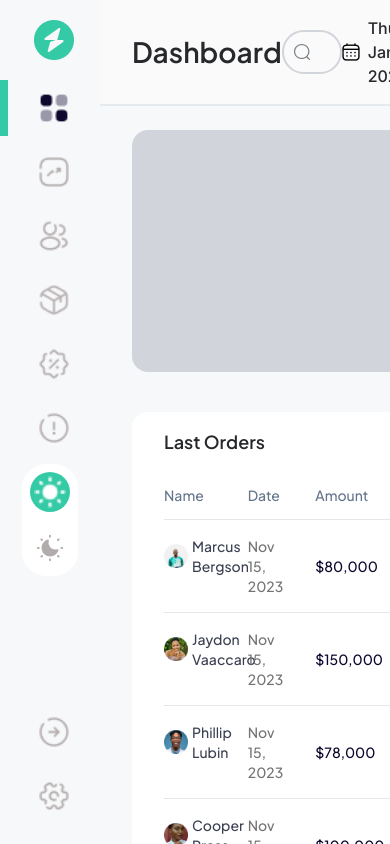
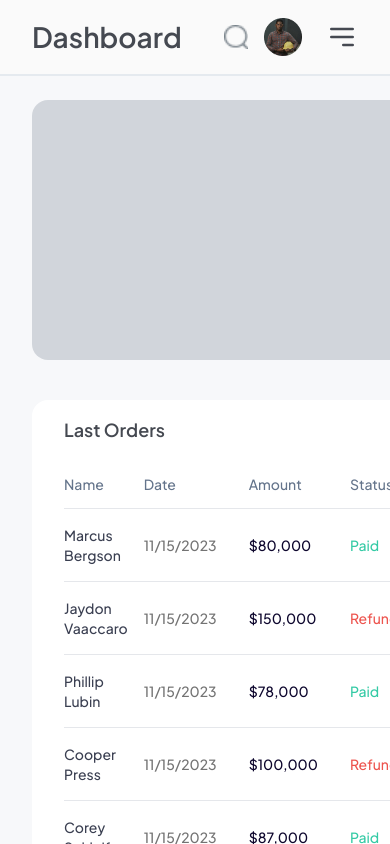
Before and after one commit to dExtinctedCoder/geegpay-frontend-challenge, a React (Vite) app: page / in a window 390 px wide. Built offline with nearby package versions, Linux system fonts and the light colour scheme.

Commit message:
(feat): make component mobile responsive

```diff
--- a/src/components/dashboard/card.tsx
+++ b/src/components/dashboard/card.tsx
@@ -15,7 +15,7 @@ interface PropsType {
 export function AnalyticsCard({ title, value, icon, percent, type, isBg = false }: PropsType) {
   return (
     <div className={`flex flex-col gap-y-2 p-4 rounded-2xl dark:bg-gray-800 bg-white shadow-sm`}>
-      <div className='flex items-center justify-between'>
+      <div className='flex items-center lg:gap-x-0 justify-between'>
         {
           !isBg ?
             (
@@ -40,7 +40,7 @@ export function AnalyticsCard({ title, value, icon, percent, type, isBg = false
       </div>
       <h4 className='text-[#898989] font-medium capitalize text-lg'>{title}</h4>
       <p className={`font-semibold text-2xl dark:text-gray-200 text-[#3A3F51]`}>{value}</p>
-      <div className='flex items-center justify-between'>
+      <div className='flex items-center gap-x-4 lg:gap-x-0 lg:justify-between'>
         <div className={`flex items-center text-xs font-medium rounded-3xl px-2 py-1 ${type === 'profit' ? 'text-[#34caa5] bg-[rgb(52,202,165,12%)]' : 'text-[#ED544E] bg-[rgb(237,84,78,12%)]'}`}>
           <span className='mr-1'>
             {
--- a/src/components/dashboard/order-table.tsx
+++ b/src/components/dashboard/order-table.tsx
@@ -57,7 +57,7 @@ const orders = [
   },
 ]
 
-function RecentOrder({ theme }: { theme?: string }) {
+function RecentOrder() {
   const contentRef = useRef({} as HTMLDivElement)
 
   const handleInvoiceClick = (order: typeof orders[0]) => {
@@ -67,7 +67,17 @@ function RecentOrder({ theme }: { theme?: string }) {
       return alert(`Could not retreive invoice details (order payment status failed)`)
     }
   }
-
+  const options = {
+    weekday: 'long',
+    year: 'numeric',
+    month: 'numeric',
+    day: 'numeric'
+  }
+  const formatDate = (date: string) => {
+    const currentDate = new Date(date)
+    const dateFormat = currentDate.toLocaleDateString('en-us', options).split(",")[1]
+    return dateFormat
+  }
   return (
     <div>
       <div className="flex items-center justify-between mb-4">
@@ -87,12 +97,12 @@ function RecentOrder({ theme }: { theme?: string }) {
         </TableHeader>
         <TableBody>
           {orders.map((order) => (
-            <TableRow className={`dark:text-gray-100 text-[#0D062D] hover:bg-inherit`} key={order.name + order.date}>
-              <TableCell className={`px-0 dark:text-gray-200 text-[#3A3F51] flex items-center`}><img src={order.logo} alt={`${order.name} PROFILE-IMAGE`} width={24} height={24} className="mr-1" /> {order.name}</TableCell>
-              <TableCell className={`font-medium dark:text-gray-100 text-[#737373]`}>{order.date}</TableCell>
+            <TableRow className={`dark:text-gray-100 sm:text-sm text-[#0D062D] hover:bg-inherit`} key={order.name + order.date}>
+              <TableCell className={`px-0 dark:text-gray-200 text-[#3A3F51] flex items-center`}><img src={order.logo} alt={`${order.name} PROFILE-IMAGE`} width={24} height={24} className="mr-1 hidden lg:block" /> {order.name}</TableCell>
+              <TableCell className={`font-medium dark:text-gray-100 text-[#737373]`}><span className="hidden lg:inline">{order.date}</span><span className="lg:hidden">{`${formatDate(order.date)}`}</span></TableCell>
               <TableCell className={``}>${(Intl.NumberFormat('en-us').format(order.amount))}</TableCell>
               <TableCell className={`${order.status.toLowerCase() === 'paid' ? 'text-[#34CAA5]' : 'text-[#ED544E]'} `}>{order.status}</TableCell>
-              <TableCell className="text-right px-0 text-sm"><button onClick={() => handleInvoiceClick(order)} className="flex items-center justify-end w-full gap-x-1"><img src={VIEW} alt="IMG-DOWNLOAD" className={`dark:invert invert-0`} />View</button></TableCell>
+              <TableCell className="text-right px-0 text-sm"><button onClick={() => handleInvoiceClick(order)} className="flex items-center justify-end w-full gap-x-1"><img src={VIEW} alt="IMG-DOWNLOAD" className={`dark:invert invert-0`} /><span className="hidden lg:inline">View</span></button></TableCell>
             </TableRow>
           ))}
         </TableBody>
--- a/src/components/dashboard/searchbar.tsx
+++ b/src/components/dashboard/searchbar.tsx
@@ -1,11 +1,16 @@
+import { useState } from 'react'
 import { Link } from 'react-router-dom'
+import { HiOutlineMenuAlt3 } from 'react-icons/hi'
+import { FaAngleDown } from "react-icons/fa";
 import CALENDAR from '../../assets/icons/calendar.png'
 import NOTIFICATION from '../../assets/icons/solar_bell-outline.png'
 import PROFILEIMAGE from '../../assets/images/profile.png'
 import SEARCH from '../../assets/icons/search.png'
-import { FaAngleDown } from "react-icons/fa";
+import { SheetTrigger, SheetContent, Sheet } from '../ui/sheet';
+import MenuSidebar from './menubar';
 
 function Searchbar() {
+  const [showSearchbar, setSearchbar] = useState(false)
   const options = {
     weekday: 'long',
     year: 'numeric',
@@ -17,14 +22,28 @@ function Searchbar() {
   const dateFormat = currentDate.toLocaleDateString('en-us', options).split(",")
 
   return (
-    <header className={`z-50 bg-[#FAFAFA] border-[#E5EAEF] dark:bg-gray-900 dark:border-gray-700 sticky top-0 w-full flex items-center justify-between py-4 px-8 border-b-2`}>
+    <Sheet>
+      <header className={`z-50 bg-[#FAFAFA] border-[#E5EAEF] dark:bg-gray-900 dark:border-gray-700 sticky top-0 left-0 right-0 w-full flex items-center justify-between py-4 px-8 border-b-2`}>
         <div>
           <h2 className="text-[28px] font-semibold">Dashboard</h2>
         </div>
-      <div className="basis-[30%]">
+        <div className="lg:hidden flex items-center gap-x-4">
+          <div onClick={() => setSearchbar(!showSearchbar)} className="">
+            <img src={SEARCH} alt="IMG-SEARCH-ICON" className="w-6 h-6 cursor-pointer" />
+          </div>
+          <div>
+            <img src={PROFILEIMAGE} alt="IMG-PROFILE-IMAGE" />
+          </div>
+          <SheetTrigger asChild>
+            <div onClick={() => { }}>
+              <HiOutlineMenuAlt3 fontSize={32} className='cursor-pointer ml-2' />
+            </div>
+          </SheetTrigger>
+        </div>
+        <div className="basis-[25%] hidden lg:block">
           <input style={{ backgroundImage: `url(${SEARCH})`, backgroundRepeat: 'no-repeat', backgroundPosition: '10px 50%', backgroundSize: '16px' }} type="search" name="search" id="search" placeholder="Search..." className="rounded-3xl py-2 pl-10 pr-4 border-2 border-gray-300 bg-inherit w-full focus:border-0" />
         </div>
-      <div className="flex items-center gap-x-4">
+        <div className="hidden lg:flex items-center gap-x-4">
           <div className="flex items-center">
             <img src={CALENDAR} alt="IMG-CALENDAR" className={`dark:invert : 'invert-0 mr-2`} />
             <p className="font-['Inter'] font-medium">{dateFormat[0]} {dateFormat[1]}, {dateFormat[2]}</p>
@@ -42,6 +61,16 @@ function Searchbar() {
           </button>
         </div>
       </header>
+      {
+        showSearchbar ?
+          <div className="lg:hidden border-b border-gray-300">
+            <input style={{ backgroundImage: `url(${SEARCH})`, backgroundRepeat: 'no-repeat', backgroundPosition: '16px 50%', backgroundSize: '20px' }} type="search" name="search" id="search" placeholder="Search..." className="py-3 pl-12 pr-4 bg-inherit w-full focus:outline-0" />
+          </div> : ""
+      }
+      <SheetContent className='px-0 overflow-y-scroll no-scroll'>
+        <MenuSidebar />
+      </SheetContent>
+    </Sheet>
   )
 }
 
--- a/src/components/ui/sheet.tsx
+++ b/src/components/ui/sheet.tsx
@@ -3,7 +3,7 @@ import * as SheetPrimitive from "@radix-ui/react-dialog"
 import { cva, type VariantProps } from "class-variance-authority"
 import { X } from "lucide-react"
 
-import { cn } from "@/lib/utils"
+import { cn } from "../../../@/lib/utils"
 
 const Sheet = SheetPrimitive.Root
 
@@ -49,7 +49,7 @@ const sheetVariants = cva(
 
 interface SheetContentProps
   extends React.ComponentPropsWithoutRef<typeof SheetPrimitive.Content>,
-    VariantProps<typeof sheetVariants> {}
+  VariantProps<typeof sheetVariants> { }
 
 const SheetContent = React.forwardRef<
   React.ElementRef<typeof SheetPrimitive.Content>,
--- a/src/index.css
+++ b/src/index.css
@@ -26,6 +26,9 @@
   .nav-link.active {
     @apply border-l-[#34CAA5];
   }
+  .nav-link-mobile.active {
+    @apply border-l-[#34CAA5];
+  }
   .grayscale {
     filter: grayscale(100%);
     -webkit-filter: grayscale(100%);
--- a/src/pages/dashboard.tsx
+++ b/src/pages/dashboard.tsx
@@ -8,7 +8,7 @@ import AVRSALESICON from '../assets/icons/shopping-cart.png'
 
 function Dashboard() {
   return (
-    <div className="px-8 grid grid-cols-[3fr_2fr] gap-x-8">
+    <div className="px-8 grid lg:grid-cols-[3fr_2fr] gap-x-8">
       <div className="flex flex-col gap-y-10 pt-6 pb-10">
         <section className="w-full aspect-video bg-gray-300 rounded-2xl"></section>
         <section className={`rounded-2xl dark:bg-gray-800 bg-white px-8 py-4`}>
@@ -16,7 +16,7 @@ function Dashboard() {
         </section>
       </div>
       <div className="flex flex-col gap-y-10 pt-6 pb-10">
-        <section className='grid grid-cols-2 items-center gap-4'>
+        <section className='grid grid-cols-2 sm:grid-cols-1 items-center gap-4'>
           <AnalyticsCard title="total order" value={350} percent={23.5} type="profit" icon={TOTALORDERICON} isBg />
           <AnalyticsCard title="total refund" value={270} percent={23.5} type="loss" icon={TOTALREFUNDICON} />
           <AnalyticsCard title="average sales" value={1567} percent={23.5} type="loss" icon={AVRSALESICON} />
--- a/src/pages/index.tsx
+++ b/src/pages/index.tsx
@@ -1,4 +1,3 @@
-import { useState } from 'react'
 import ThemeProvider from '../components/context/themeContext.tsx'
 import DashboardHome from './dashboard'
 import Analytics from './analytics'
@@ -51,18 +50,16 @@ const MainBar = ({ Component }: PropsType) => {
 }
 
 function Dashboard({ Component }: PropsType) {
-  const [theme, setAppTheme] = useState("light")
-
   return (
     <ThemeProvider>
-      <div className={`bg-[#F7F8FA] text-[#26282C] dark:bg-gray-900 dark:text-white overflow-y-hidden h-screen grid grid-cols-[100px_1fr]`}>
-        <section className="overflow-y-scroll small-scroll h-screen">
-          <Sidebar theme={theme} setTheme={setAppTheme} />
+      <div className={`bg-[#F7F8FA] text-[#454951] dark:bg-gray-900 dark:text-white overflow-y-hidden h-screen grid lg:grid-cols-[100px_1fr]`}>
+        <section className="overflow-y-scroll hidden lg:block small-scroll h-screen">
+          <Sidebar />
         </section>
         <section className="overflow-y-scroll no-scroll h-screen">
           <div className={`min-h-screen bg-none`}>
-            <Searchbar theme={theme} setTheme={setAppTheme} />
-            <MainBar theme={theme} Component={Component} />
+            <Searchbar />
+            <MainBar Component={Component} />
           </div>
         </section>
       </div>
```
Lines whose indentation alone changed are shown as unchanged.
